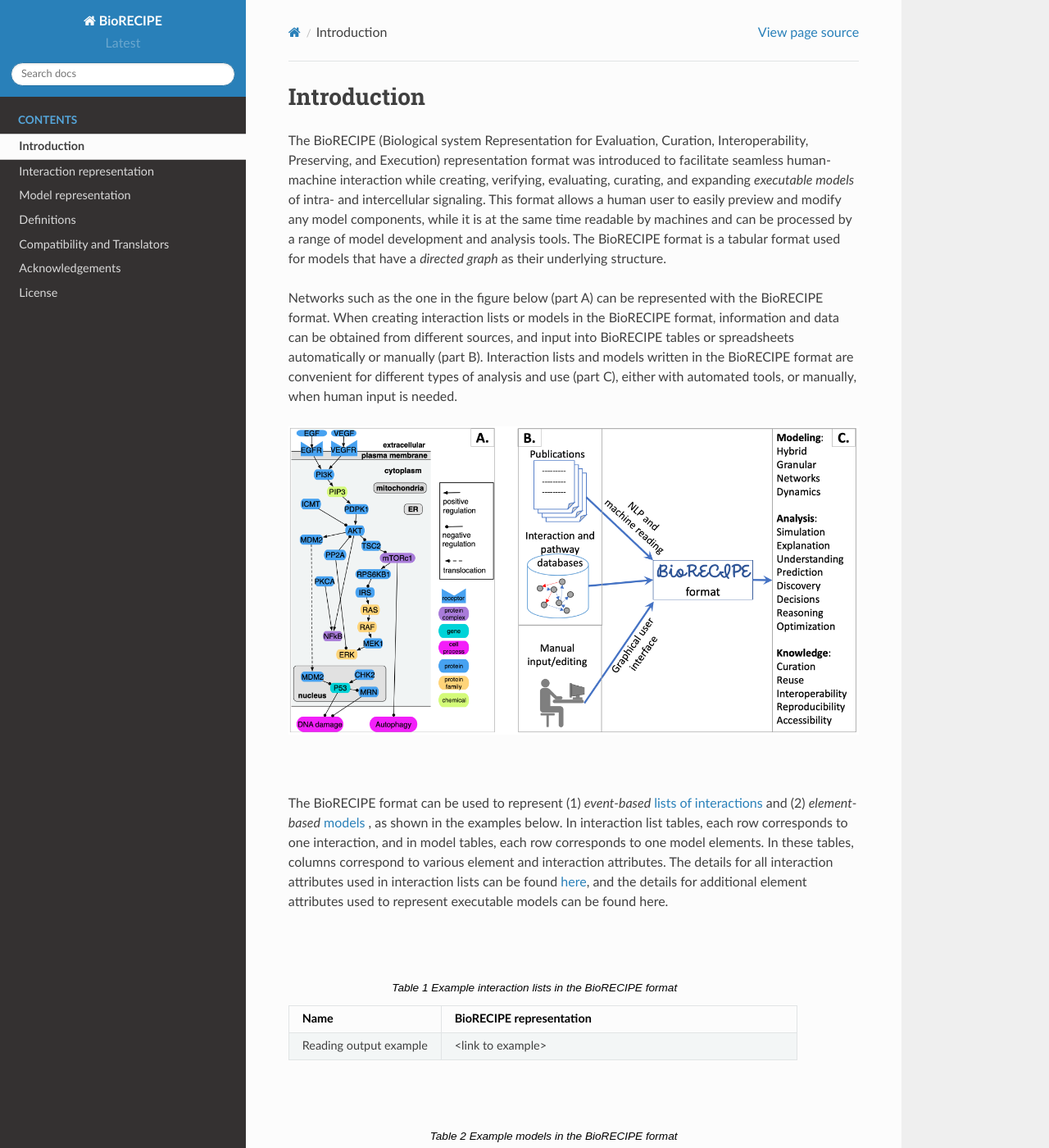
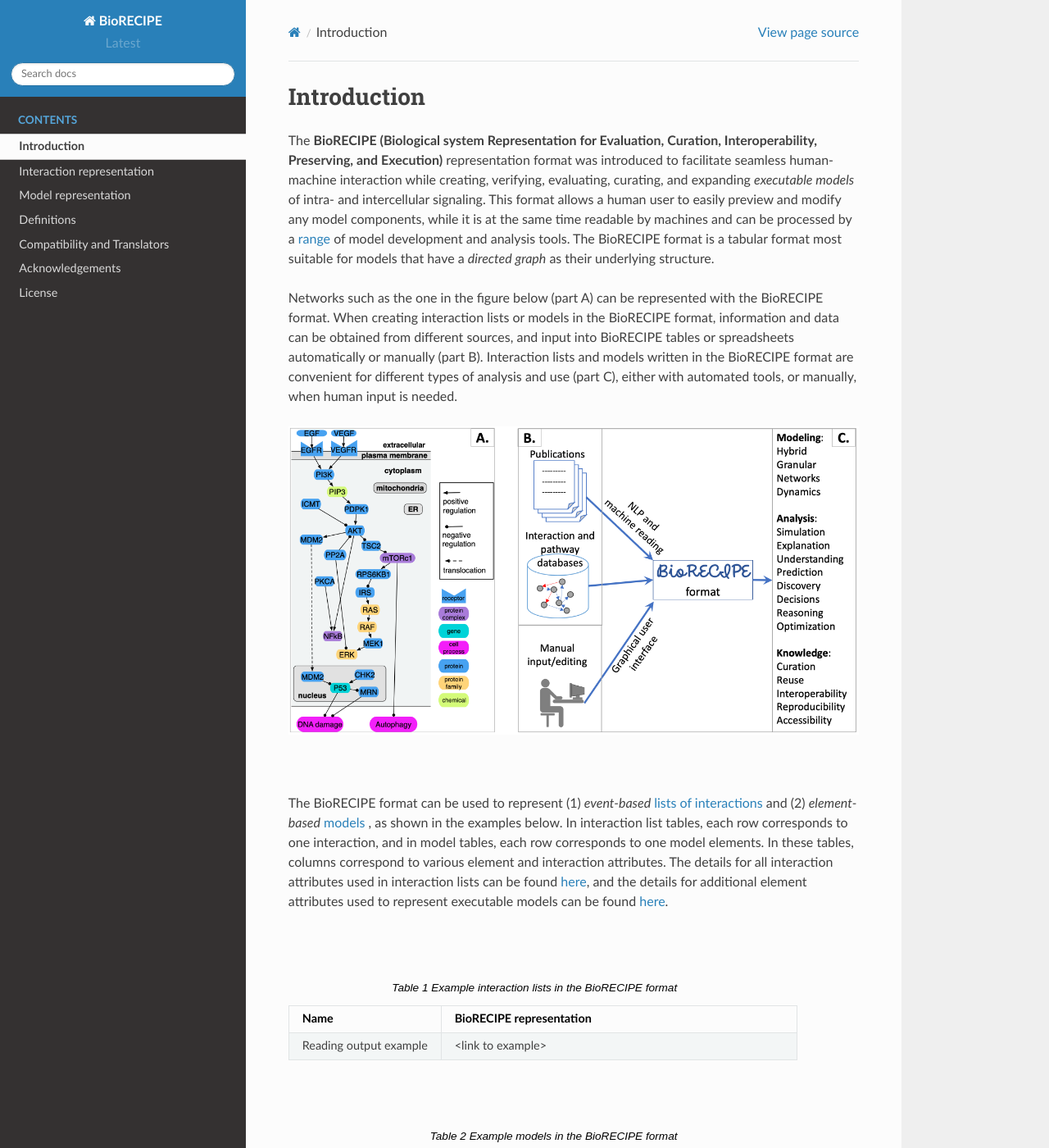
Before and after one commit to pitt-miskov-zivanov-lab/BioRECIPE, a Sphinx documentation site: the page built from docs/introduction.rst, in a window 1280 px wide and 1400 px high. Shown: the whole window at 82% size. Built offline with Sphinx 7.4.7 and the Read the Docs theme 2.0.0, drawn with Linux system fonts in a browser that asks for light colours; some of the changed text lies outside the part shown.

Commit message:
Update introduction.rst

```diff
--- a/docs/introduction.rst
+++ b/docs/introduction.rst
@@ -2,7 +2,7 @@
 Introduction
 ############
 
-The BioRECIPE (Biological system Representation for Evaluation, Curation, Interoperability, Preserving, and Execution) representation format was introduced to facilitate seamless human-machine interaction while creating, verifying, evaluating, curating, and expanding *executable models* of intra- and intercellular signaling. This format allows a human user to easily preview and modify any model components, while it is at the same time readable by machines and can be processed by a range of model development and analysis tools. The BioRECIPE format is a tabular format used for models that have a *directed graph* as their underlying structure.
+The **BioRECIPE (Biological system Representation for Evaluation, Curation, Interoperability, Preserving, and Execution)** representation format was introduced to facilitate seamless human-machine interaction while creating, verifying, evaluating, curating, and expanding *executable models* of intra- and intercellular signaling. This format allows a human user to easily preview and modify any model components, while it is at the same time readable by machines and can be processed by a `range <https://melody-biorecipe.readthedocs.io/en/latest/compatibility.html#compatibility-and-translators>`_ of model development and analysis tools. The BioRECIPE format is a tabular format most suitable for models that have a *directed graph* as their underlying structure.
 
 Networks such as the one in the figure below (part A) can be represented with the BioRECIPE format. When creating interaction lists or models in the BioRECIPE format, information and data can be obtained from different sources, and input into BioRECIPE tables or spreadsheets automatically or manually (part B). Interaction lists and models written in the BioRECIPE format are convenient for different types of analysis and use (part C), either with automated tools, or manually, when human input is needed.
 
@@ -14,7 +14,7 @@ Networks such as the one in the figure below (part A) can be represented with th
 |
 |
 
-The BioRECIPE format can be used to represent (1) *event-based* `lists of interactions <https://melody-biorecipe.readthedocs.io/en/latest/index.html#id8>`_ and (2) *element-based* `models <https://melody-biorecipe.readthedocs.io/en/latest/index.html#id9>`_ , as shown in the examples below. In interaction list tables, each row corresponds to one interaction, and in model tables, each row corresponds to one model elements. In these tables, columns correspond to various element and interaction attributes. The details for all interaction attributes used in interaction lists can be found `here <https://melody-biorecipe.readthedocs.io/en/latest/bio_interactions.html#interaction-attributes>`_, and the details for additional element attributes used to represent executable models can be found here.
+The BioRECIPE format can be used to represent (1) *event-based* `lists of interactions <https://melody-biorecipe.readthedocs.io/en/latest/bio_interactions.html#id1>`_ and (2) *element-based* `models <https://melody-biorecipe.readthedocs.io/en/latest/model_representation.html#model-formats>`_ , as shown in the examples below. In interaction list tables, each row corresponds to one interaction, and in model tables, each row corresponds to one model elements. In these tables, columns correspond to various element and interaction attributes. The details for all interaction attributes used in interaction lists can be found `here <https://melody-biorecipe.readthedocs.io/en/latest/bio_interactions.html#interaction-attributes>`_, and the details for additional element attributes used to represent executable models can be found `here <https://melody-biorecipe.readthedocs.io/en/latest/model_representation.html#element-representation>`_.
 
 |
 
@@ -47,5 +47,7 @@ The BioRECIPE format can be used to represent (1) *event-based* `lists of intera
 **Citation**
 
 To use and cite the BioRECIPE tool, please use the following:
+
 [1] Sayed, Khaled, et al. "Recipes for translating big data machine reading to executable cellular signaling models." Machine Learning, Optimization, and Big Data: Third International Conference, MOD 2017, Volterra, Italy, September 14–17, 2017, Revised Selected Papers 3. Springer International Publishing, 2018.
+
 [2] Miskov-Zivanov, Natasa, et al. BioRECIPE format, technical report, 2023.
```
